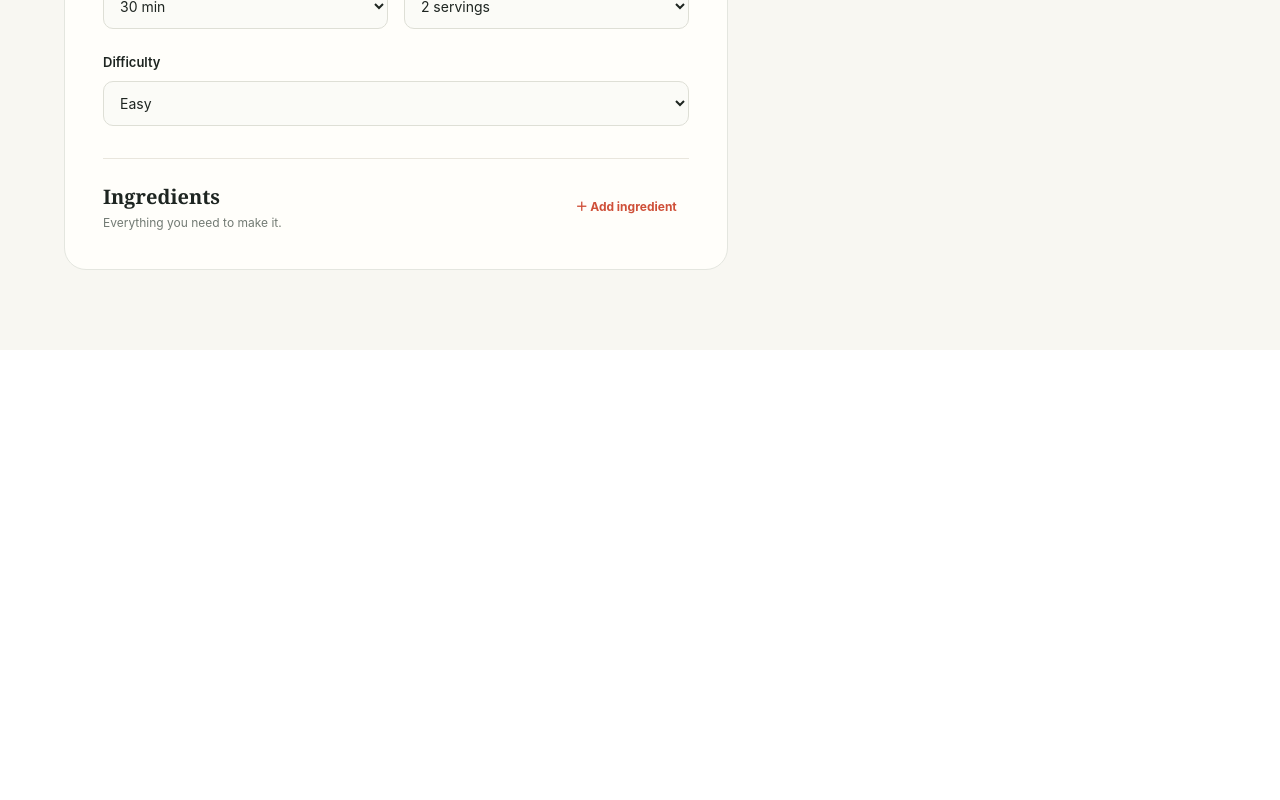
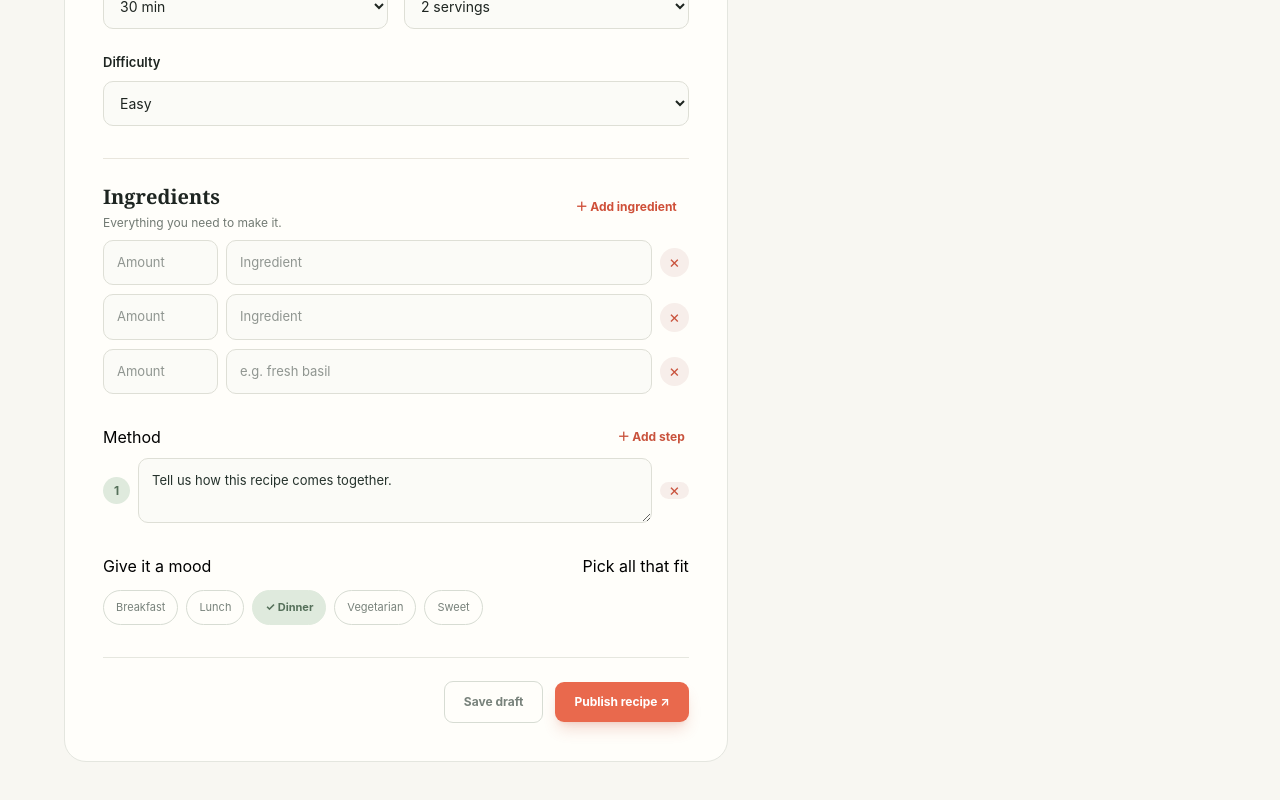
Before and after one commit to MohitaMenghani/BiteSize-React-recipe-project-, a React (Vite) app: page /create-recipes in a window 1280 px wide. Shown: the part 1040-1840 px from the top of the page. Before the commit the page ends 1390 px from the top, so only its background shows below. Built offline with nearby package versions, Linux system fonts and the light colour scheme.

Commit message:
polish recipe form sections with Tailwind

```diff
--- a/src/pages/Create.jsx
+++ b/src/pages/Create.jsx
@@ -2,14 +2,19 @@ import React from "react";
 import Navbar from "../components/Navbar";
 import { useState } from "react";
 const Create = () => {
-  const initialIngredients = [{ amount: "", name: "" }];
+  const initialIngredients = [
+    { amount: "", name: "" },
+    { amount: "", name: "" },
+    { amount: "", name: "" },
+  ];
+  const initialSteps = ["Tell us how this recipe comes together."];
   const [title, setTitle] = useState("");
   const [description, setDescription] = useState("");
   const [time, setTime] = useState("30 min");
   const [servings, setServings] = useState("2 servings");
   const [difficulty, setDifficulty] = useState("Easy");
   const [ingredients, setIngredients] = useState(initialIngredients);
-// const [steps, setSteps] = useState(initialSteps);
+  const [steps, setSteps] = useState(initialSteps);
   const [tags, setTags] = useState(["Dinner"]);
   const [image, setImage] = useState("");
   const [message, setMessage] = useState("");
@@ -254,6 +259,114 @@ const save = (event) => {
                 ＋ Add ingredient
               </button>
             </div>
+            {ingredients.map((ingredient, index) => (
+              <div className="mt-2.25 flex items-center gap-2" key={index}>
+                <input
+                  className="w-full max-w-28.75 flex-1 rounded-[10px] border border-[#dedfd6] bg-[#fbfbf7] px-3.25 py-3 text-[13px] text-[#25322c] outline-none transition focus:border-[#e9694d] focus:ring-[3px] focus:ring-[#e9694d]/10"
+                  value={ingredient.amount}
+                  onChange={(e) =>
+                    updateIngredient(index, "amount", e.target.value)
+                  }
+                  placeholder="Amount"
+                  aria-label={`Ingredient ${index + 1} amount`}
+                />
+                <input
+                  className="w-full min-w-0 flex-1 rounded-[10px] border border-[#dedfd6] bg-[#fbfbf7] px-3.25 py-3 text-[13px] text-[#25322c] outline-none transition focus:border-[#e9694d] focus:ring-[3px] focus:ring-[#e9694d]/10"
+                  value={ingredient.name}
+                  onChange={(e) =>
+                    updateIngredient(index, "name", e.target.value)
+                  }
+                  placeholder={index < 2 ? "Ingredient" : "e.g. fresh basil"}
+                  aria-label={`Ingredient ${index + 1}`}
+                />
+                <button
+                  className="flex h-7.25 w-7.25 shrink-0 items-center justify-center rounded-full border-0 bg-[#f7eeea] text-[17px] leading-none text-[#c9533d] transition hover:bg-[#f1ddd5]"
+                  type="button"
+                  onClick={() => removeIngredient(index)}
+                  aria-label="Remove ingredient"
+                >
+                  ×
+                </button>
+              </div>
+            ))}
+            <div className="mt-7.75 flex items-center justify-between">
+              <h3>Method</h3>
+              <button
+                className="border-0 bg-transparent p-1 text-xs font-bold text-[#c9533d] hover:underline"
+                type="button"
+                onClick={addStep}
+              >
+                ＋ Add step
+              </button>
+            </div>
+            {steps.map((step, index) => (
+              <div className="mt-2.25 flex items-center gap-2" key={index}>
+                <span className="flex h-6.75 w-6.75 shrink-0 items-center justify-center rounded-full bg-[#dfeadd] text-xs font-bold text-[#55705a]">
+                  {index + 1}
+                </span>
+                <textarea
+                  className="min-h-12.25 w-full flex-1 resize-y rounded-[10px] border border-[#dedfd6] bg-[#fbfbf7] px-3.25 py-3 text-[13px] leading-normal text-[#25322c] outline-none transition focus:border-[#e9694d] focus:ring-[3px] focus:ring-[#e9694d]/10"
+                  value={step}
+                  onChange={(e) => updateStep(index, e.target.value)}
+                  placeholder="Describe this step..."
+                  aria-label={`Step ${index + 1}`}
+                />
+                <button
+                  className="flex h-7.25] w-7.25 shrink-0 items-center justify-center rounded-full border-0 bg-[#f7eeea] text-[17px] leading-none text-[#c9533d] transition hover:bg-[#f1ddd5]"
+                  type="button"
+                  onClick={() => removeStep(index)}
+                  aria-label="Remove step"
+                >
+                  ×
+                </button>
+              </div>
+            ))}
+            <div className="mt-7.75 flex items-center justify-between">
+              <h3>Give it a mood</h3>
+              <p>Pick all that fit</p>
+            </div>
+            <div className="mt-3 flex flex-wrap gap-2">
+              {availableTags.map((tag) => (
+                <button
+                  className={`rounded-[30px] border px-3 py-2 text-[11px] transition ${
+                    tags.includes(tag)
+                      ? "border-[#dfeadd] bg-[#dfeadd] font-bold text-[#55705a]"
+                      : "border-[#d7dcd3] bg-transparent text-[#78827b] hover:border-[#b8c9b4]"
+                  }`}
+                  type="button"
+                  key={tag}
+                  onClick={() => toggleTag(tag)}
+                >
+                  {tags.includes(tag) ? "✓ " : ""}
+                  {tag}
+                </button>
+              ))}
+            </div>
+            <div className="mt-8 flex items-center justify-end gap-3 border-t border-[#e6e7df] pt-5.75">
+              <button
+                className="rounded-[9px] border border-[#d7dcd3] bg-transparent px-4.75 py-3 text-xs font-bold text-[#78827b] transition hover:-translate-y-0.5 hover:bg-[#f8f7f1]"
+                type="button"
+                onClick={() =>
+                  setMessage("Draft saved — you can come back anytime.")
+                }
+              >
+                Save draft
+              </button>
+              <button
+                className="rounded-[9px] border-0 bg-[#e9694d] px-4.75 py-3 text-xs font-bold text-white shadow-lg shadow-[#c9533d]/20 transition hover:-translate-y-0.5 hover:shadow-xl"
+                type="submit"
+              >
+                Publish recipe ↗
+              </button>
+            </div>
+            {message && (
+              <div
+                className="mt-3.75 rounded-lg bg-[#55705a] px-3.5 py-2.75 text-xs text-white"
+                role="status"
+              >
+                {message}
+              </div>
+            )}
           </form>
         </div>
       </div>
```
Lines whose indentation alone changed are shown as unchanged.
